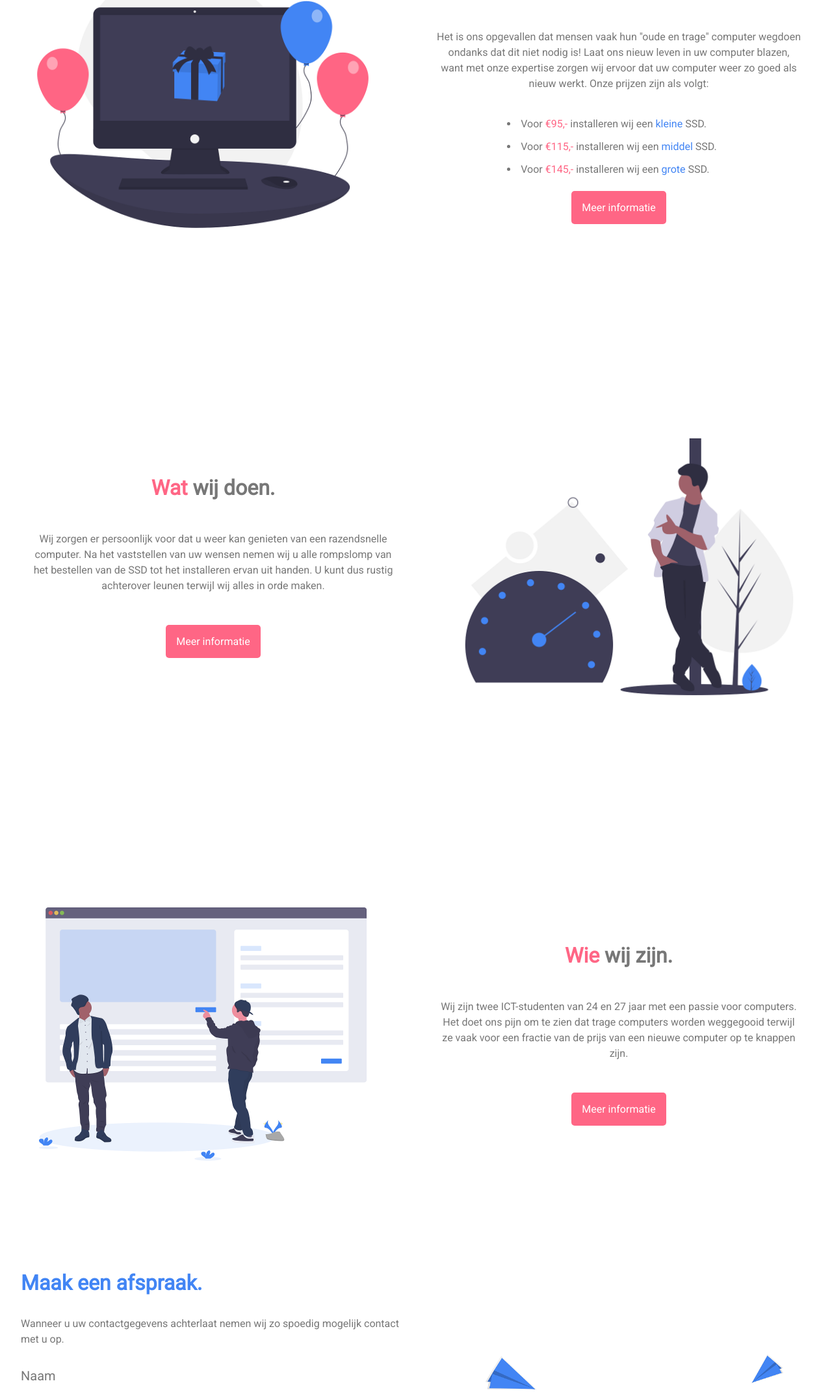
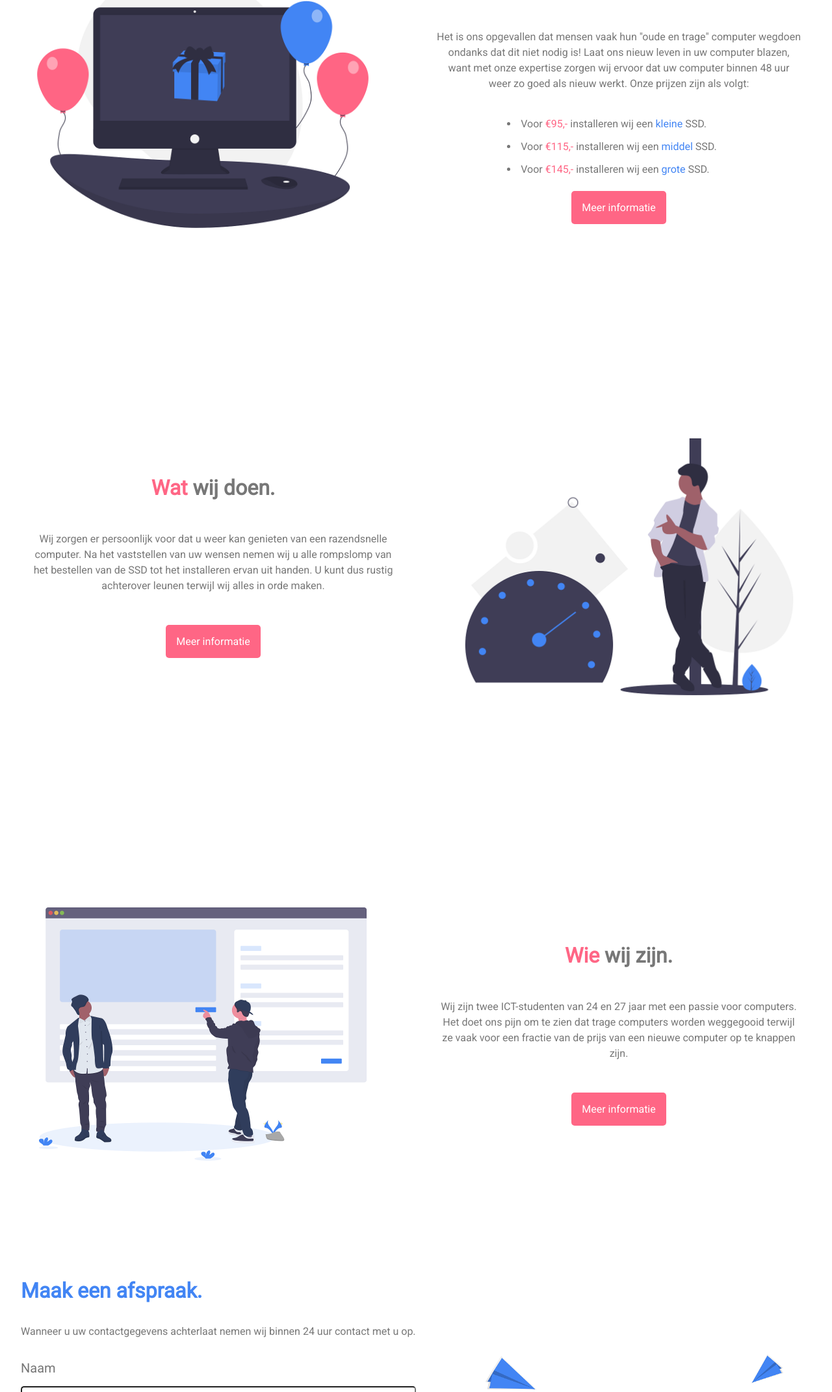
Before and after one commit to Maarten079/Quick-Startup-website, a plain HTML site: page index.html in a window 1280 px wide. Shown: the part 345-2488 px from the top of the page at 65% size. Drawn offline with nearby package versions, Linux system fonts and the light colour scheme.

Commit message:
updated text

```diff
--- a/index.html
+++ b/index.html
@@ -49,7 +49,7 @@
       <p>
         Het is ons opgevallen dat mensen vaak hun "oude en trage" computer wegdoen
         ondanks dat dit niet nodig is! Laat ons nieuw leven in uw computer blazen,
-        want met onze expertise zorgen wij ervoor dat uw computer weer zo goed als nieuw werkt.
+        want met onze expertise zorgen wij ervoor dat uw computer binnen 48 uur weer zo goed als nieuw werkt.
         Onze prijzen zijn als volgt:
       </p>
         <ul class="prijslijst">
@@ -147,7 +147,7 @@
       <p>
         Door onze opleiding en vanuit persoonlijke interesse zijn wij veel bezig met computers.
         Wij geloven erin dat wij een hoop frustratie van trage computers kunnen wegnemen. Niet alleen bij particulieren,
-        maar ook bij MKB'ers. Doordat wij studeren werken wij flexibele uren. 'S ochtends, 's middags, 's avonds
+        maar ook bij MKB'ers. Doordat wij studeren werken wij flexibele uren. 's Ochtends, 's middags, 's avonds
         of 's nachts. Wij komen langs wanneer het u uitkomt.
       </p>
     </div>
@@ -160,7 +160,7 @@
         <span class="primary-text">Maak een afspraak.</span>
       </h2>
       <p>
-        Wanneer u uw contactgegevens achterlaat nemen wij zo spoedig mogelijk contact met u op.
+        Wanneer u uw contactgegevens achterlaat nemen wij binnen 24 uur contact met u op.
       </p>
       <form name="contact" method="POST" netlify-honeypot="bot-field" data-netlify="true">
         <p class="hidden">
```
